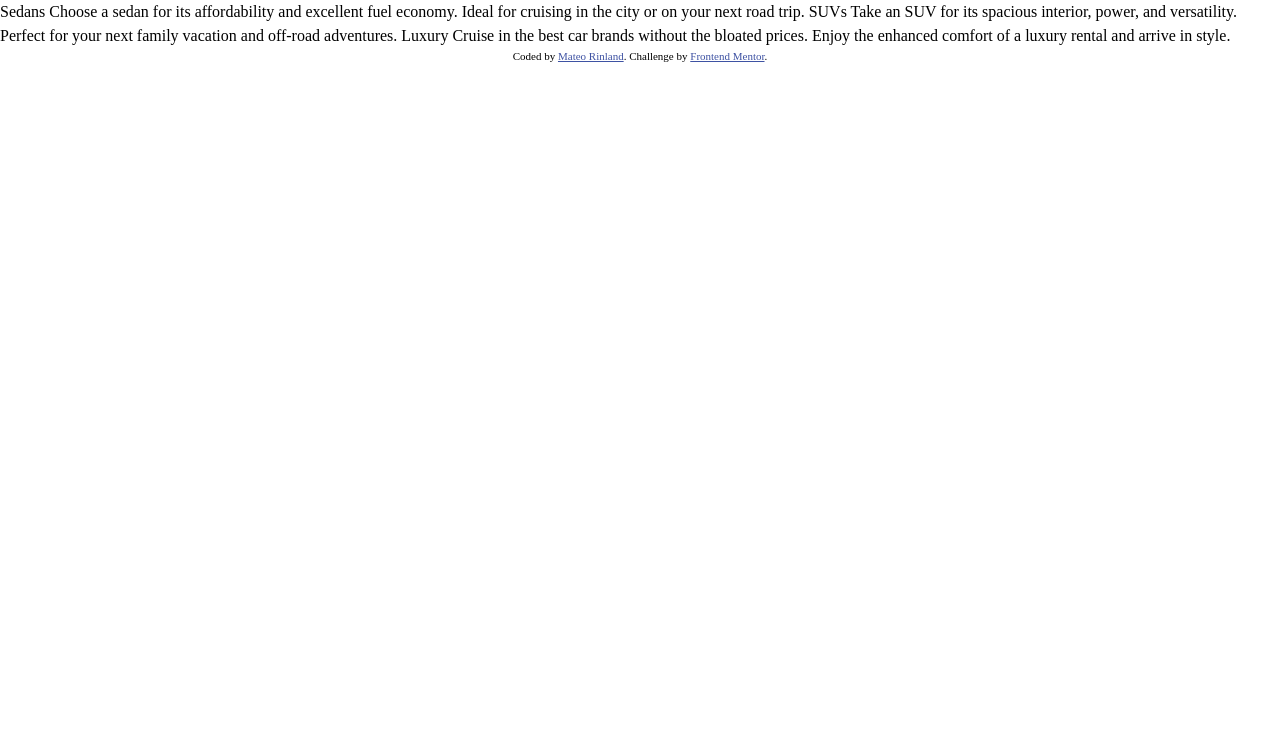
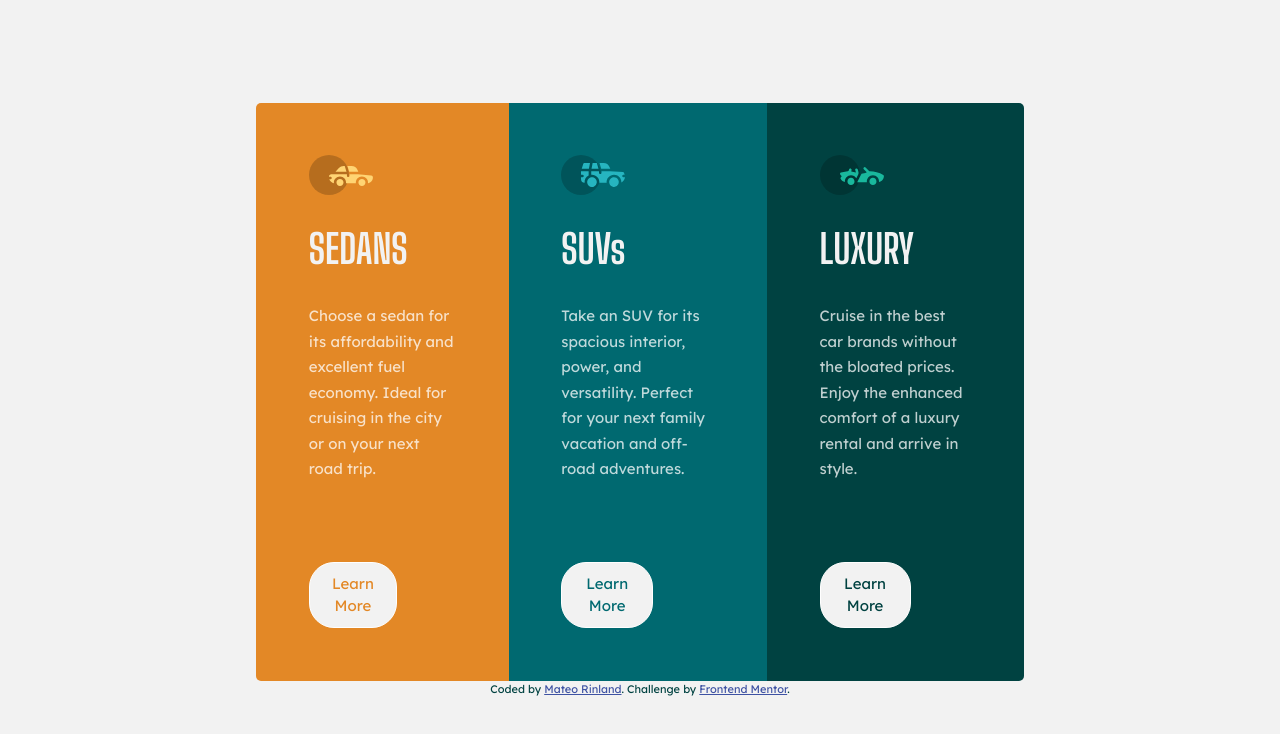
Before and after one commit to mateorinland/3-column-preview-card-component, a plain HTML site: page index.html in a window 1280 px wide. Drawn offline with Linux system fonts and the light colour scheme.

Commit message:
feat: Added full functionality

```diff
--- a/CSS/styles.scss
+++ b/CSS/styles.scss
@@ -1,10 +1,113 @@
 @import "_reset";
 
+$Bright_orange: hsl(31, 77%, 52%);
+$Dark_cyan: hsl(184, 100%, 22%);
+$Very_dark_cyan: hsl(179, 100%, 13%);
+$Transparent_white_paragraphs: hsla(0, 0%, 100%, 0.75);
+$Very_light_gray: hsl(0, 0%, 95%);
 
+body {
+    font-size: 15px;
+    font-family: 'Lexend Deca', sans-serif;
+    display: flex;
+    flex-direction: column;
+    align-items: center;
+    justify-content: center;
+    padding: 6rem 1rem;
+    background-color: $Very_light_gray;
+    color: $Very_light_gray;
+}
+
+.sr-only {
+    position: absolute;
+    width: 1px;
+    height: 1px;
+    padding: 0;
+    margin: -1px;
+    overflow: hidden;
+    clip: rect(0, 0, 0, 0);
+    border: 0;
+  }
+
+.card {
+    border-radius: 5px;
+    overflow: hidden;
+    display: flex;
+    flex-direction: column;
+    align-items: stretch;
+    justify-content: center;
+    .sedans-section {
+        background-color: $Bright_orange;
+        button {
+            color: $Bright_orange;
+        }
+        button:hover {
+            background-color: $Bright_orange;
+            color: $Very_light_gray;
+        }
+    }
+    .suvs-section {
+        background-color: $Dark_cyan;
+        button {
+            color: $Dark_cyan;
+        }
+        button:hover {
+            background-color: $Dark_cyan;
+            color: $Very_light_gray;
+        }
+    }
+    .luxury-section {
+        background-color: $Very_dark_cyan;
+        button {
+            color: $Very_dark_cyan;
+        }
+        button:hover {
+            background-color: $Very_dark_cyan;
+            color: $Very_light_gray;
+        }
+    }
+}
+
+section {
+    padding: 3.3rem;
+}
+
+h2 {
+    font-family: 'Big Shoulders Display', cursive;
+    font-size: 2.5rem;
+    padding: 1.5rem 0;
+}
+
+p {
+    color: $Transparent_white_paragraphs;
+    line-height: 170%;
+}
+
+button {
+    background-color: $Very_light_gray;
+    border-radius: 25px;
+    border: 1px solid white;
+    width: 60%;
+    padding: 0.6rem;
+    margin: 1rem 0 0;
+}
+
+@media only screen and (min-width: 1024px) {
+    body {
+        padding: 1rem 16rem;
+    }
+    .card {
+        flex-direction: row;
+    }
+    button {
+        margin-top: 5rem;
+    }
+}
 
 .attribution {
     font-size: 11px;
     text-align: center;
+    color: $Very_dark_cyan;
     a {
         color: hsl(228, 45%, 44%);
     }
--- a/index.html
+++ b/index.html
@@ -5,23 +5,41 @@
     <meta name="viewport" content="width=device-width, initial-scale=1.0">
     <link rel="icon" type="image/png" sizes="32x32" href="./images/favicon-32x32.png">
     <link rel="stylesheet" href="./CSS/styles.css">
+    <link rel="preconnect" href="https://fonts.googleapis.com">
+    <link rel="preconnect" href="https://fonts.gstatic.com" crossorigin>
+    <link href="https://fonts.googleapis.com/css2?family=Big+Shoulders+Display:wght@700&family=Lexend+Deca&display=swap" rel="stylesheet">
     <title>3-column preview card component</title>
   </head>
   <body>
-    Sedans
-    Choose a sedan for its affordability and excellent fuel economy. Ideal for cruising in the city
-    or on your next road trip.
-
-    SUVs
-    Take an SUV for its spacious interior, power, and versatility. Perfect for your next family vacation
-    and off-road adventures.
-
-    Luxury
-    Cruise in the best car brands without the bloated prices. Enjoy the enhanced comfort of a luxury
-    rental and arrive in style.
-    <div class="attribution">
+    <main>
+      <h1 class="sr-only">List of our car products:</h1>
+      <div class="card">
+        <section class="sedans-section">
+          <img src="./images/icon-sedans.svg" alt="Profile icon of a sedan car">
+          <h2>SEDANS</h2>
+          <p>Choose a sedan for its affordability and excellent fuel economy. Ideal for cruising in the city
+            or on your next road trip.</p>
+          <button>Learn More</button>
+        </section>
+        <section class="suvs-section">
+          <img src="./images/icon-suvs.svg" alt="Profile icon of a sedan car">
+          <h2>SUVs</h2>
+          <p>Take an SUV for its spacious interior, power, and versatility. Perfect for your next family vacation
+            and off-road adventures.</p>
+          <button>Learn More</button>
+        </section>
+        <section class="luxury-section">
+          <img src="./images/icon-luxury.svg" alt="Profile icon of a sedan car">
+          <h2>LUXURY</h2>
+          <p>Cruise in the best car brands without the bloated prices. Enjoy the enhanced comfort of a luxury
+            rental and arrive in style.</p>
+          <button>Learn More</button>
+        </section>
+      </div>
+    </main>
+    <footer class="attribution">
       Coded by <a href="https://www.linkedin.com/in/mateo-rinland-9b1a93bb/">Mateo Rinland</a>.
       Challenge by <a href="https://www.frontendmentor.io?ref=challenge" target="_blank">Frontend Mentor</a>.
-    </div>
+    </footer>
   </body>
 </html>
```
Also changed, not shown: CSS/styles.css, 1 other file.
